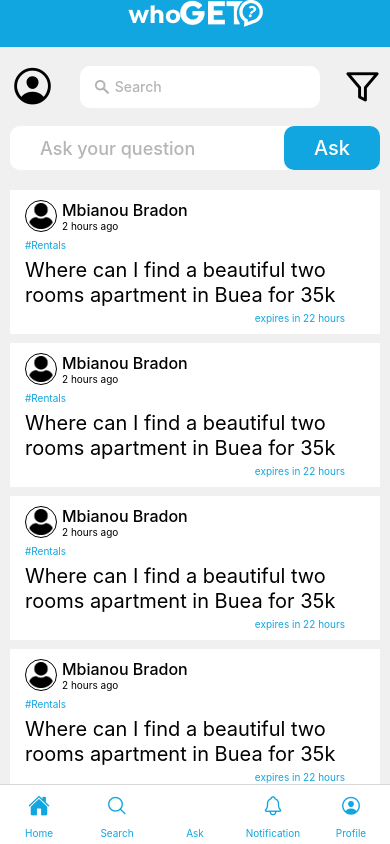
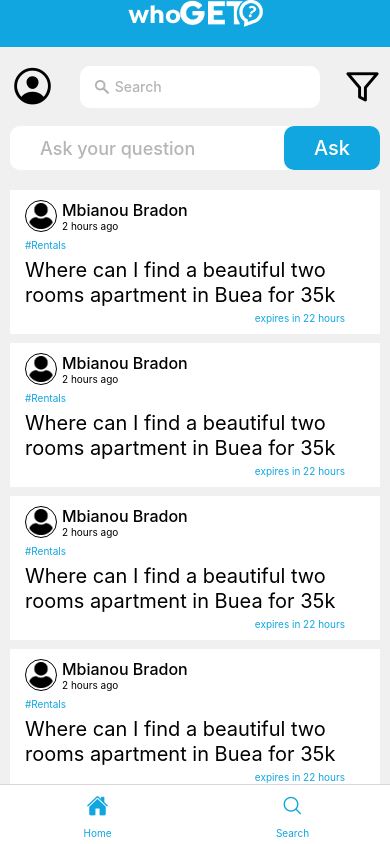
Before and after one commit to mbianou-bradon/WHOGET-mobile-application, a React Native app: screen /Home in a window 390 px wide. Built offline with nearby package versions, Linux system fonts and the light colour scheme.

Commit message:
SetAuth state

```diff
--- a/App.tsx
+++ b/App.tsx
@@ -45,11 +45,14 @@ export type NativeStackParams = {
   ConfirmationUsername : undefined;
 }
 
+
+
 const Tab = createBottomTabNavigator<TabStackParams>()
 const RootStack = createNativeStackNavigator<NativeStackParams>()
 
 const TabNavigationRoute = () : JSX.Element => {
 
+  const [isAuth, SetIsAuth] = React.useState(false)
   return (
     <Tab.Navigator initialRouteName='Home'
       screenOptions={({route}) =>({
@@ -79,7 +82,7 @@ const TabNavigationRoute = () : JSX.Element => {
     >
         <Tab.Screen name='Home' component={Home}/>
         <Tab.Screen name='Search' component={Search}/>
-        <Tab.Screen
+        {isAuth && <Tab.Screen
           name='Ask'
           component={AskScreen}
           options={{
@@ -94,9 +97,12 @@ const TabNavigationRoute = () : JSX.Element => {
               // )
             }
           }}
-        />
-        <Tab.Screen name='Notification' component={Notification}/>
+        />}
+        {isAuth &&
+        <Tab.Screen name='Notification' component={Notification}/> }
+        {isAuth &&
         <Tab.Screen name='Profile' component={Profile}/>
+        }
     </Tab.Navigator>
   )
 }
--- a/src/screens/Home/Home.tsx
+++ b/src/screens/Home/Home.tsx
@@ -7,17 +7,30 @@ import Feather from "react-native-vector-icons/Feather"
 import { theme } from "../../theme/theme";
 import Filter from "../../components/filter/Filter";
 import Ionic from "react-native-vector-icons/Ionicons"
+import { useNavigation } from "@react-navigation/native";
+import { NativeStackParams, TabStackParams } from "../../../App";
+import { NativeStackNavigationProp } from "@react-navigation/native-stack";
 
 export default function Home(){
 
     const [hasProfile, setHasProfile] = React.useState<boolean>(true);
     const [filterModalIsOpen, setFilterModalIsOpen] = React.useState(false);
+    const [isAuth, SetIsAuth] = React.useState(false)
+
+    const nativeNavigation = useNavigation<NativeStackNavigationProp<NativeStackParams>>()
+    const tabNavigation = useNavigation<NativeStackNavigationProp<TabStackParams>>()
 
     const handleFilterModal = () => {
         if(filterModalIsOpen)
             setFilterModalIsOpen(false)
         else
             setFilterModalIsOpen(true)
+    }
+    const handleAskQuestionHome = () => {
+        if(isAuth)
+            tabNavigation.navigate("Ask")
+        else
+            nativeNavigation.navigate("Login")
     }
     return(
         <View>
@@ -60,14 +73,14 @@ export default function Home(){
                     }
                 </View>
 
-                <View style={styles.askQuestionContainer}>
+                <Pressable style={styles.askQuestionContainer} onPress={handleAskQuestionHome}>
                     <View style={styles.askQuestionSubContainer}>
                         <Text style={styles.askQuestionSubContainerText}>Ask your question</Text>
                     </View>
                     <View style={styles.askQuestionSubContainerTwo}>
                         <Text style={styles.askQuestionSubContainerTwoText}>Ask</Text>
                     </View>
-                </View>
+                </Pressable>
 
                 <View style={styles.askContainer}>
                     <ScrollView style={{paddingBottom: 100}}>
```
